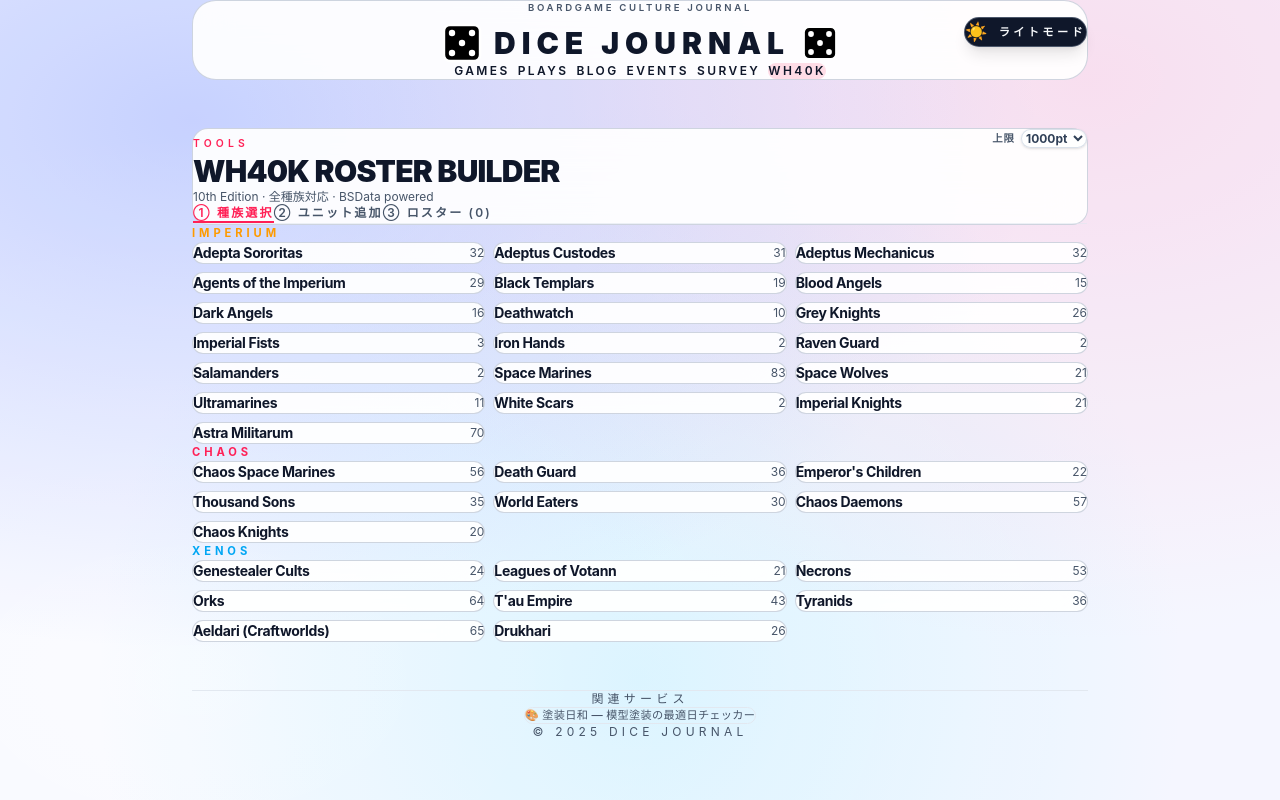
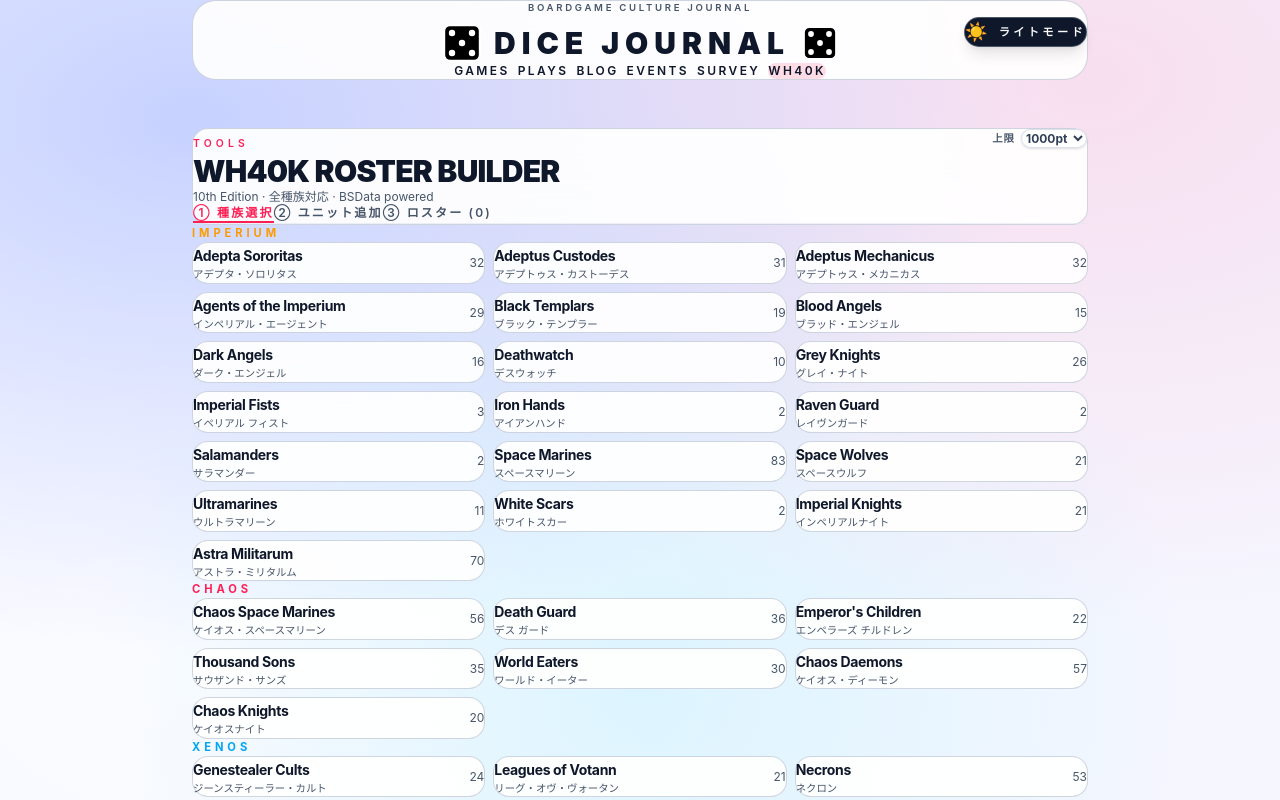
Before and after one commit to k713shino/my-boardgame-site, a Next.js app: page /wh40k in a window 1280 px wide. Shown: the top 800 px of the page. Built offline with nearby package versions, Linux system fonts and the light colour scheme.

Commit message:
日本語併記が外れたのを修正

```diff
--- a/src/app/wh40k/RosterBuilder.tsx
+++ b/src/app/wh40k/RosterBuilder.tsx
@@ -412,10 +412,15 @@
                           : ""
                       }`}
                     >
-                      <span className="text-sm font-bold tracking-tight">
-                        {f.name}
-                      </span>
-                      <span className="text-xs text-muted">{f.units.length}</span>
+                      <div className="min-w-0">
+                        <span className="text-sm font-bold tracking-tight">
+                          {f.name}
+                        </span>
+                        {f.nameJa && (
+                          <p className="truncate text-[0.65rem] text-muted">{f.nameJa}</p>
+                        )}
+                      </div>
+                      <span className="ml-2 shrink-0 text-xs text-muted">{f.units.length}</span>
                     </button>
                   ))}
                 </div>
@@ -508,6 +513,11 @@
                                 >
                                   {unit.name}
                                 </div>
+                                {unit.nameJa && (
+                                  <div className="truncate text-[0.6rem] text-muted">
+                                    {unit.nameJa}
+                                  </div>
+                                )}
                                 <div className="mt-0.5 flex flex-wrap gap-1">
                                   {unit.categories
                                     .filter((c) => NOTABLE_CATS.includes(c))
@@ -625,6 +635,11 @@
                           <p className="truncate text-xs font-semibold">
                             {u.name}
                           </p>
+                          {u.nameJa && (
+                            <p className="truncate text-[0.6rem] text-muted">
+                              {u.nameJa}
+                            </p>
+                          )}
                         </div>
 
                         {/* Wahapedia link */}
```
